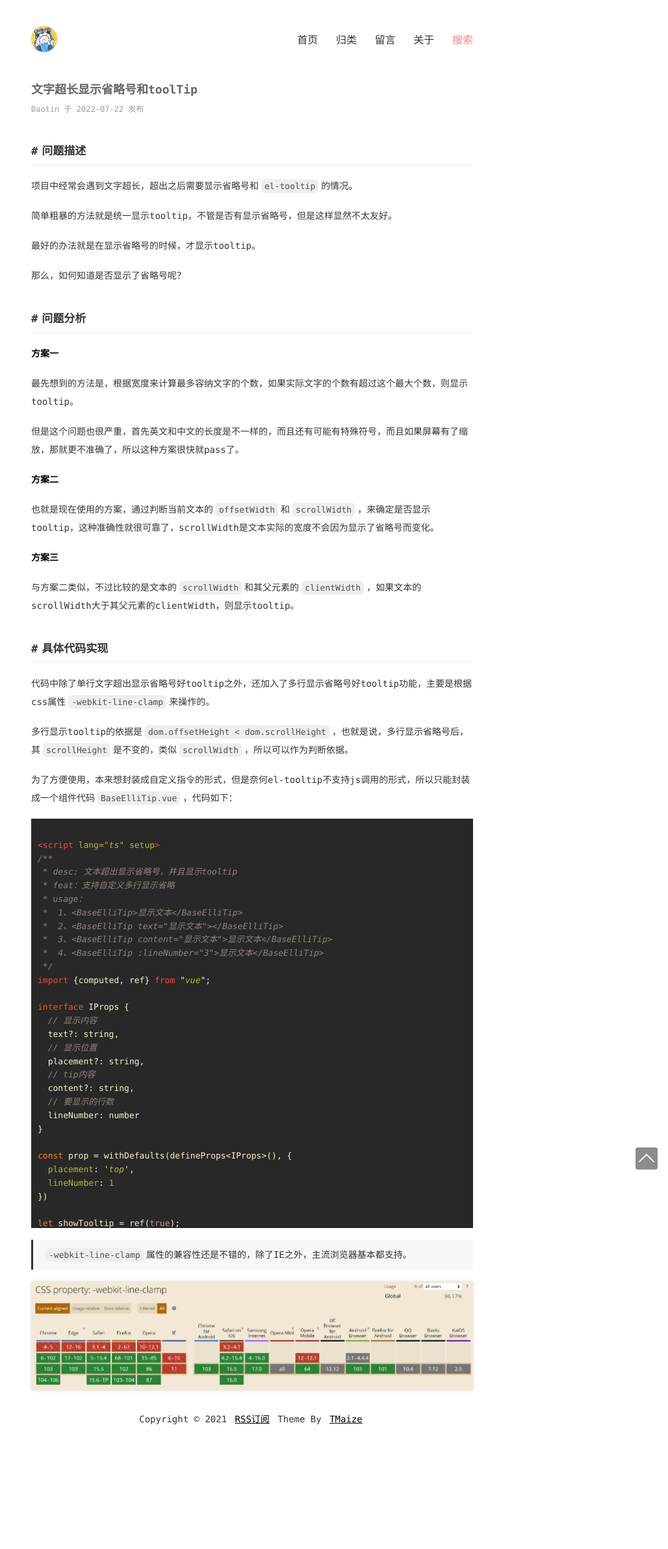
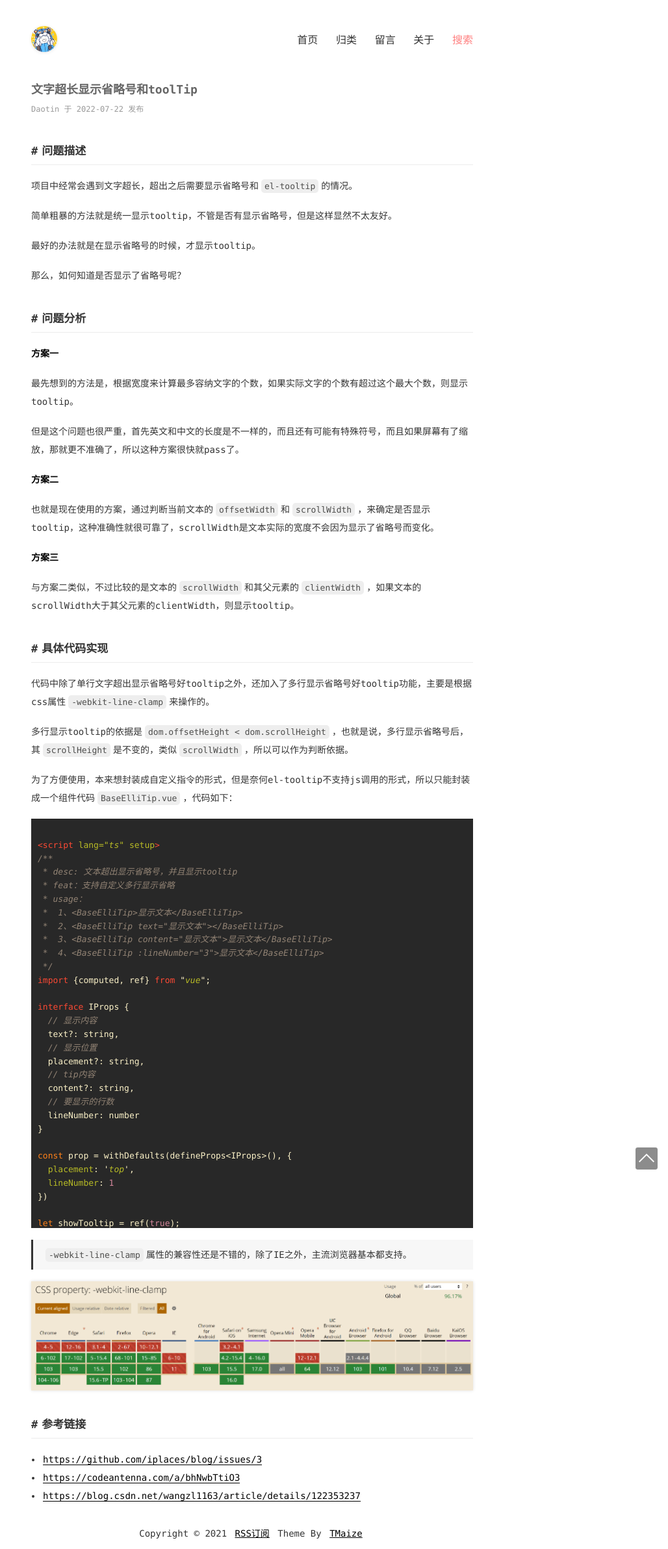
Before and after one commit to Daotin/fe-blog, a Jekyll site: the page built from _posts/2022/2022-07-22-文字超长显示省略号和toolTip.md, in a window 1280 px wide. Shown: the whole page at 65% size, without its empty margins (252-1280 px from the left). Built offline with Jekyll 4.4.1, drawn with Linux system fonts in a browser that asks for light colours; before the commit the page ends 2208 px from its top, so only the background shows below that.

Commit message:
update post

````diff
--- a/_posts/2022/2022-07-22-文字超长显示省略号和toolTip.md
+++ b/_posts/2022/2022-07-22-文字超长显示省略号和toolTip.md
@@ -122,8 +122,12 @@ function onMouseEnter(e) {
 </style>
 ```
 
-
-
 > `-webkit-line-clamp`属性的兼容性还是不错的，除了IE之外，主流浏览器基本都支持。
 
 ![](/image/image_MMV9gSMLI_.png)
+
+## 参考链接
+
+- [https://github.com/iplaces/blog/issues/3](https://github.com/iplaces/blog/issues/3)
+- [https://codeantenna.com/a/bhNwbTtiO3](https://codeantenna.com/a/bhNwbTtiO3)
+- [https://blog.csdn.net/wangzl1163/article/details/122353237](https://blog.csdn.net/wangzl1163/article/details/122353237)
````
